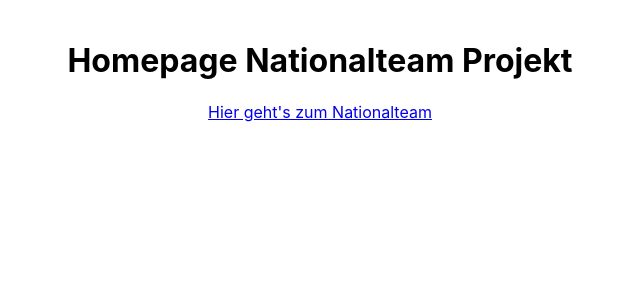
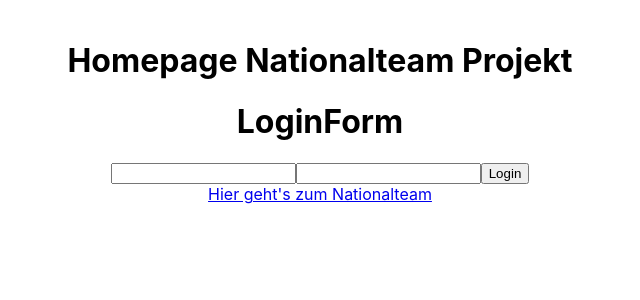
Before and after one commit to FBW-W21-d03/nationalteam-frontend, a React (Create React App) app: page / in a window 1280 px wide. Shown: the top 300 px of the page, without its empty margins (320-960 px from the left). Built offline with nearby package versions, Linux system fonts and the light colour scheme.

Commit message:
added login form

```diff
--- a/src/App.js
+++ b/src/App.js
@@ -1,11 +1,13 @@
 import "./App.css";
 import axios from "axios";
 import { Link } from "react-router-dom";
+import { LoginForm } from "./components/LoginForm";
 
 function App() {
   return (
     <div className="App">
       <h1>Homepage Nationalteam Projekt</h1>
+      <LoginForm />
       <Link to="/nationalteam">Hier geht's zum Nationalteam</Link>
     </div>
   );
--- /dev/null
+++ b/src/components/LoginForm.jsx
@@ -0,0 +1,34 @@
+import { useState } from "react";
+
+export const LoginForm = () => {
+  const [email, setEmail] = useState("");
+  const [password, setPassword] = useState("");
+  return (
+    <div>
+      <h1>LoginForm</h1>
+      <div>
+        <input
+          type="email"
+          value={email}
+          onChange={(e) => {
+            setEmail(e.target.value);
+          }}
+        />
+        <input
+          type="password"
+          value={password}
+          onChange={(e) => {
+            setPassword(e.target.value);
+          }}
+        />
+        <button
+          onClick={() => {
+            console.log(email, password);
+          }}
+        >
+          Login
+        </button>
+      </div>
+    </div>
+  );
+};
```
